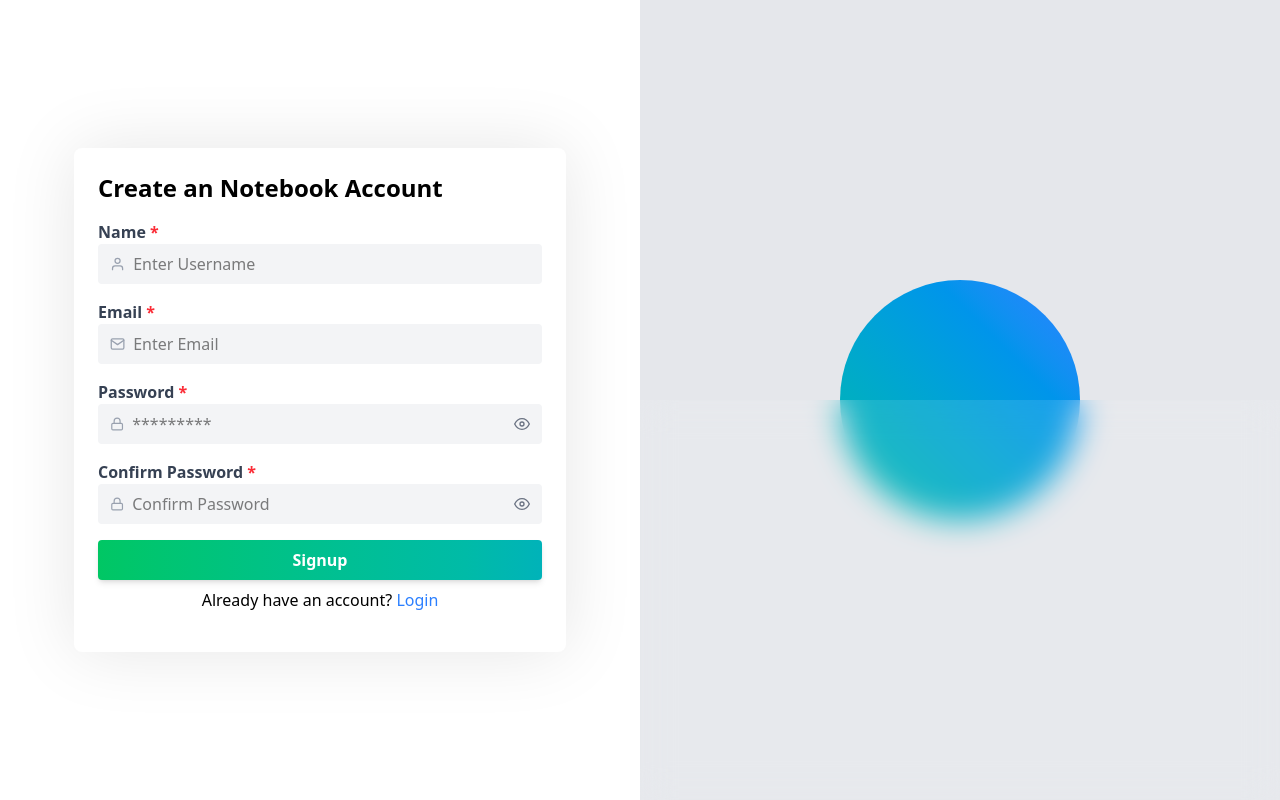
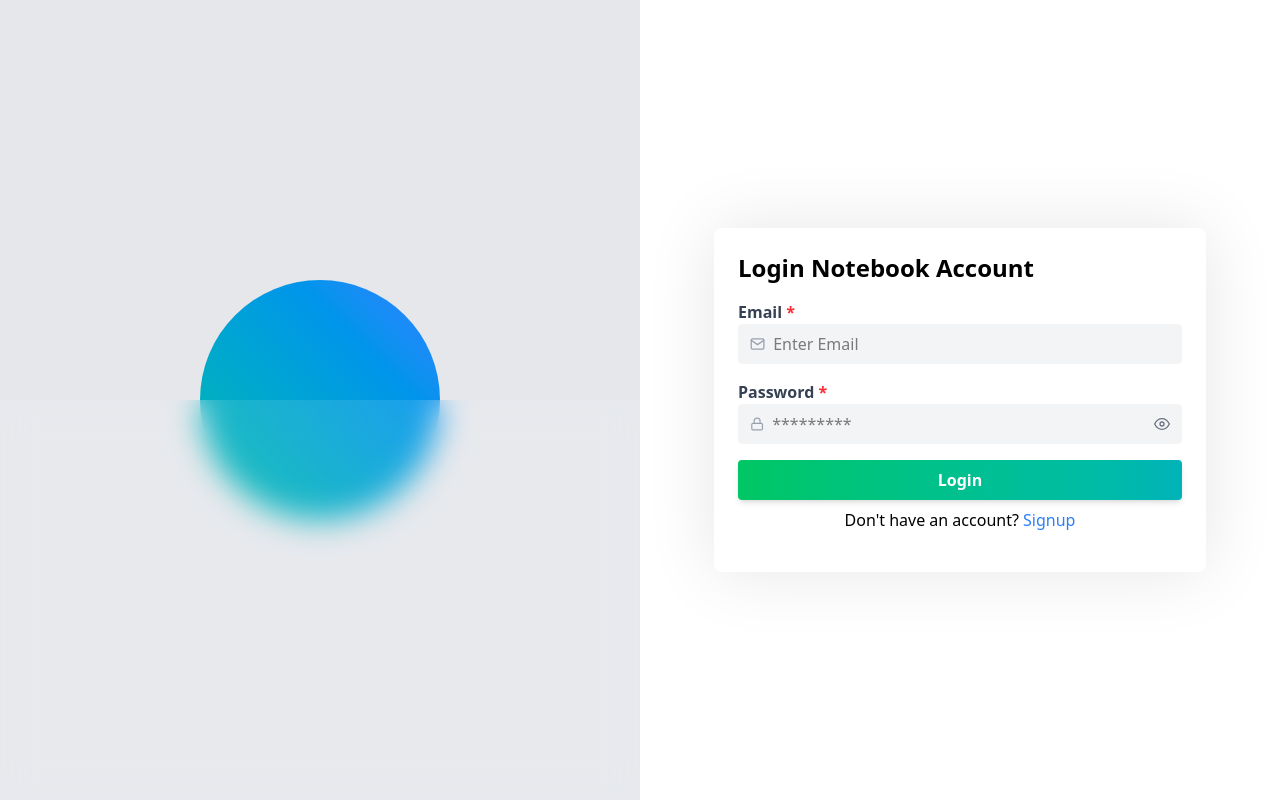
Before and after one commit to amirhamza24/notebook, a React (Vite) app in the folder frontend/: page /login in a window 1280 px wide. Built offline with nearby package versions, Linux system fonts and the light colour scheme.

Commit message:
login-signup api routing connected

```diff
--- a/frontend/src/App.jsx
+++ b/frontend/src/App.jsx
@@ -1,14 +1,23 @@
+import { ToastContainer } from "react-toastify";
+import Home from "./pages/Home";
+import Login from "./pages/Login";
 import Signup from "./pages/Signup";
+import { BrowserRouter, Routes, Route } from "react-router-dom";
 
 function App() {
   return (
-    <div className="">
-      <Signup />
-    </div>
+    <BrowserRouter>
+      <Routes>
+        <Route path="/" element={<Home />} />
+        <Route path="/register" element={<Signup />} />
+        <Route path="/login" element={<Login />} />
+      </Routes>
+      {/* <Signup /> */}
+
+      {/* Toast container */}
+      <ToastContainer position="top-center" autoClose={3000} />
+    </BrowserRouter>
   );
 }
 
-// dbPass: h1DzvLGHrIIMlhhR
-// dbUser: ridoykhan7897890_db_user
-
 export default App;
--- /dev/null
+++ b/frontend/src/pages/Home.jsx
@@ -0,0 +1,5 @@
+import React from "react";
+
+export default function Home() {
+  return <div>Home</div>;
+}
--- /dev/null
+++ b/frontend/src/pages/Login.jsx
@@ -0,0 +1,159 @@
+import React, { useState } from "react";
+import { FiUser, FiMail, FiLock, FiEye, FiEyeOff } from "react-icons/fi";
+import { ToastContainer, toast } from "react-toastify";
+import "react-toastify/dist/ReactToastify.css";
+import axios from "axios";
+import { Link, useNavigate } from "react-router-dom";
+import { useEffect } from "react";
+
+export default function Login() {
+  const [showPassword, setShowPassword] = useState(false);
+  const [email, setEmail] = useState("");
+  const [password, setPassword] = useState("");
+  const navigate = useNavigate();
+  const [loading, setLoading] = useState(false);
+  const [dots, setDots] = useState("");
+
+  // Loading dots
+  useEffect(() => {
+    if (!loading) return;
+
+    let count = 0;
+    const interval = setInterval(() => {
+      count = (count + 1) % 4; // 0 → 1 → 2 → 3 → 0
+      setDots(".".repeat(count));
+    }, 500); // change every 0.5s
+
+    return () => clearInterval(interval);
+  }, [loading]);
+
+  // form submission
+  const handleSubmit = async (e) => {
+    console.log("email", email);
+    console.log("password", password);
+
+    e.preventDefault();
+
+    // Basic validations
+    if (!email.trim()) {
+      toast.error("Please enter your Email");
+      return;
+    }
+    // Email validation
+    const emailRegex = /^[^\s@]+@[^\s@]+\.[^\s@]+$/;
+    if (!emailRegex.test(email)) {
+      toast.error("Please enter a valid email address");
+      return;
+    }
+    if (!password.trim()) {
+      toast.error("Please enter your Password");
+      return;
+    }
+
+    try {
+      setLoading(true);
+      const response = await axios.post(
+        "http://localhost:5000/api/auth/login",
+        { email, password }
+      );
+      console.log("api response: ", response);
+      if (response.data.success) {
+        toast.success(response.data.message);
+
+        localStorage.setItem("token", response.data.token);
+
+        // navigate to home page after login
+        navigate("/");
+      }
+    } catch (error) {
+      console.log("error: ", error);
+      toast.error(error?.response?.data?.message);
+    } finally {
+      setLoading(false); // stop loading
+    }
+  };
+
+  return (
+    <div className="flex w-full h-screen">
+      <div className="hidden relative lg:flex h-full w-1/2 items-center justify-center bg-gray-200">
+        <div className="w-60 h-60 bg-gradient-to-tr from-teal-500 to-blue-500 rounded-full animate-spin" />
+        <div className="w-full h-1/2 absolute bottom-0 bg-white/10 backdrop-blur-lg" />
+      </div>
+
+      <div className="flex items-center justify-center w-full lg:w-1/2">
+        {/* <Form /> */}
+
+        <div className=" lg:shadow-[0_0_70px_0_rgba(0,0,0,0.1)] p-6 w-123 bg-white rounded-lg">
+          <h2 className="text-2xl font-bold mb-4">Login Notebook Account</h2>
+
+          <form onSubmit={handleSubmit}>
+            <div className="mb-4">
+              <label className="block text-gray-700 font-semibold">
+                Email <span className="text-red-500">*</span>
+              </label>
+              <div className="flex items-center bg-gray-100 rounded-sm px-3 py-2">
+                <FiMail className="text-gray-400 mr-2" />
+                <input
+                  type="email"
+                  value={email}
+                  onChange={(e) => setEmail(e.target.value)}
+                  className="w-full bg-gray-100 focus:outline-none"
+                  placeholder="Enter Email"
+                />
+              </div>
+            </div>
+
+            <div className="mb-4">
+              <label className="block text-gray-700 font-semibold">
+                Password <span className="text-red-500">*</span>
+              </label>
+              <div className="flex items-center bg-gray-100 rounded-sm px-3 py-2">
+                <FiLock className="text-gray-400 mr-2" />
+                <input
+                  type={showPassword ? "text" : "password"}
+                  value={password}
+                  onChange={(e) => setPassword(e.target.value)}
+                  className="w-full bg-gray-100 focus:outline-none"
+                  placeholder="*********"
+                />
+                <button
+                  type="button"
+                  onClick={() => setShowPassword(!showPassword)}
+                  className="ml-2 text-gray-500 focus:outline-none cursor-pointer"
+                >
+                  {showPassword ? <FiEyeOff /> : <FiEye />}
+                </button>
+              </div>
+            </div>
+
+            <div className="mb-4">
+              <button
+                type="submit"
+                className="w-full bg-gradient-to-r from-green-500 via-teal-500 to-blue-500 animate-gradientMove text-white font-semibold py-2 rounded-sm cursor-pointer shadow-md"
+                disabled={loading}
+              >
+                {/* Login */}
+                {loading ? `Login${dots}` : "Login"}
+              </button>
+
+              <p className="text-center mt-2">
+                Don't have an account?{" "}
+                <Link className="text-blue-500 hover:underline" to="/register">
+                  Signup
+                </Link>
+              </p>
+            </div>
+          </form>
+        </div>
+      </div>
+
+      {/* <div className="hidden relative lg:flex h-full w-1/2 items-center justify-center bg-gray-200">
+        <div className="w-60 h-60 bg-gradient-to-tr from-teal-500 to-blue-500 rounded-full animate-spin" />
+        <div className="w-full h-1/2 absolute bottom-0 bg-white/10 backdrop-blur-lg" />
+      </div> */}
+
+      {/* Toast container */}
+      {/* <ToastContainer position="top-center" autoClose={3000} /> */}
+    </div>
+  );
+}
--- a/frontend/src/pages/Signup.jsx
+++ b/frontend/src/pages/Signup.jsx
@@ -3,6 +3,8 @@ import { FiUser, FiMail, FiLock, FiEye, FiEyeOff } from "react-icons/fi";
 import { ToastContainer, toast } from "react-toastify";
 import "react-toastify/dist/ReactToastify.css";
 import axios from "axios";
+import { Link, useNavigate } from "react-router-dom";
+import { useEffect } from "react";
 
 export default function Signup() {
   const [showPassword, setShowPassword] = useState(false);
@@ -11,7 +13,24 @@ export default function Signup() {
   const [email, setEmail] = useState("");
   const [password, setPassword] = useState("");
   const [confirmPassword, setConfirmPassword] = useState("");
+  const navigate = useNavigate();
+  const [loading, setLoading] = useState(false);
+  const [dots, setDots] = useState("");
 
+  // Loading dots
+  useEffect(() => {
+    if (!loading) return;
+
+    let count = 0;
+    const interval = setInterval(() => {
+      count = (count + 1) % 4; // 0 → 1 → 2 → 3 → 0
+      setDots(".".repeat(count));
+    }, 500); // change every 0.5s
+
+    return () => clearInterval(interval);
+  }, [loading]);
+
+  // form submission
   const handleSubmit = async (e) => {
     console.log("name", name);
     console.log("email", email);
@@ -60,10 +79,14 @@ export default function Signup() {
       console.log("api response: ", response);
       if (response.data.success) {
         toast.success(response.data.message);
+        navigate("/login");
         // proceed with your API call here...
       }
     } catch (error) {
       console.log("error: ", error);
+      toast.error(error?.response?.data?.message);
+    } finally {
+      setLoading(false); // stop loading
     }
 
     // If everything is ok
@@ -238,15 +261,17 @@ export default function Signup() {
               <button
                 type="submit"
                 className="w-full bg-gradient-to-r from-green-500 via-teal-500 to-blue-500 animate-gradientMove text-white font-semibold py-2 rounded-sm cursor-pointer shadow-md"
+                disabled={loading}
               >
-                Signup
+                {/* Signup */}
+                {loading ? `Signup${dots}` : "Signup"}
               </button>
 
               <p className="text-center mt-2">
                 Already have an account?{" "}
-                <a href="#" className="text-blue-500 hover:underline">
+                <Link className="text-blue-500 hover:underline" to="/login">
                   Login
-                </a>
+                </Link>
               </p>
             </div>
           </form>
@@ -259,7 +284,7 @@ export default function Signup() {
       </div>
 
       {/* Toast container */}
-      <ToastContainer position="top-center" autoClose={3000} />
+      {/* <ToastContainer position="top-center" autoClose={3000} /> */}
     </div>
   );
 }
```
Also changed, not shown: 1 other file (tests, documents, lock files or other folders).
